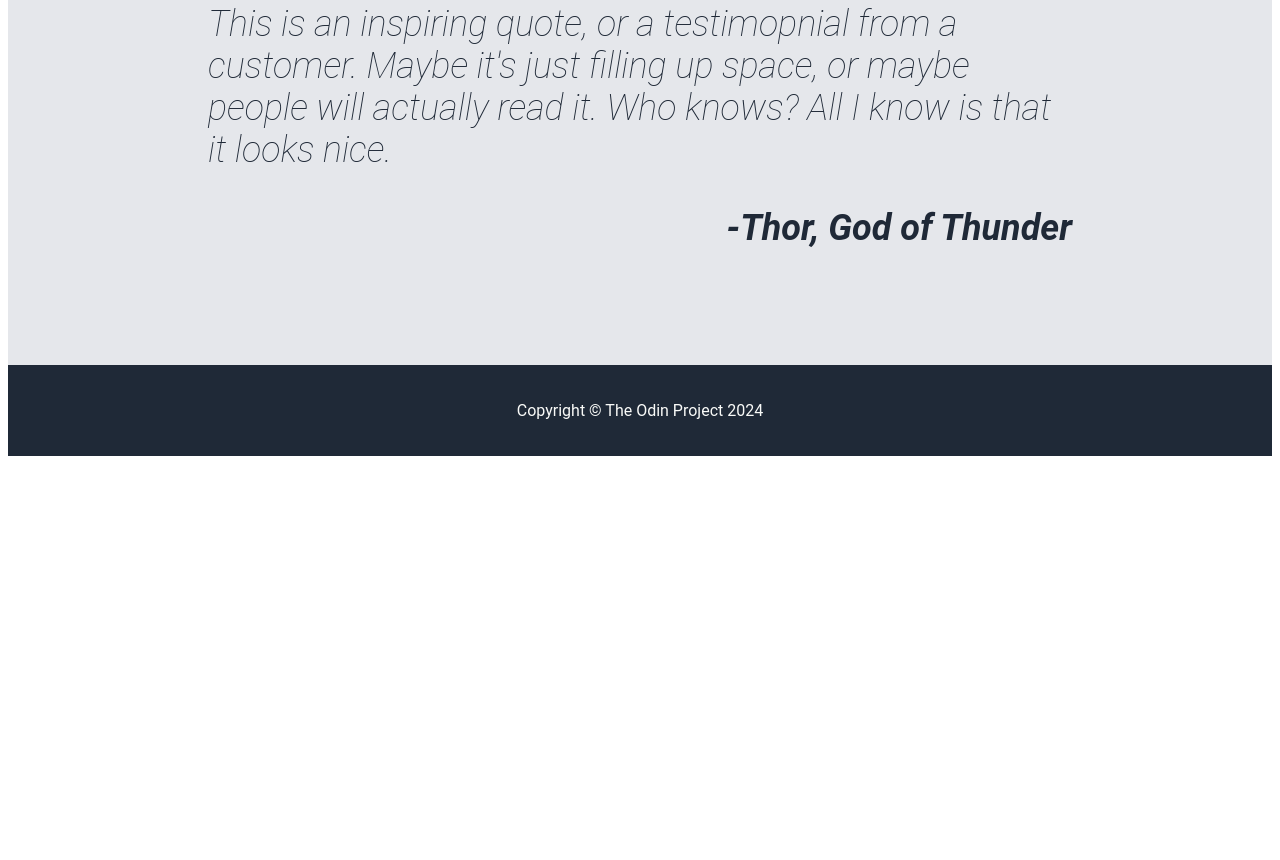
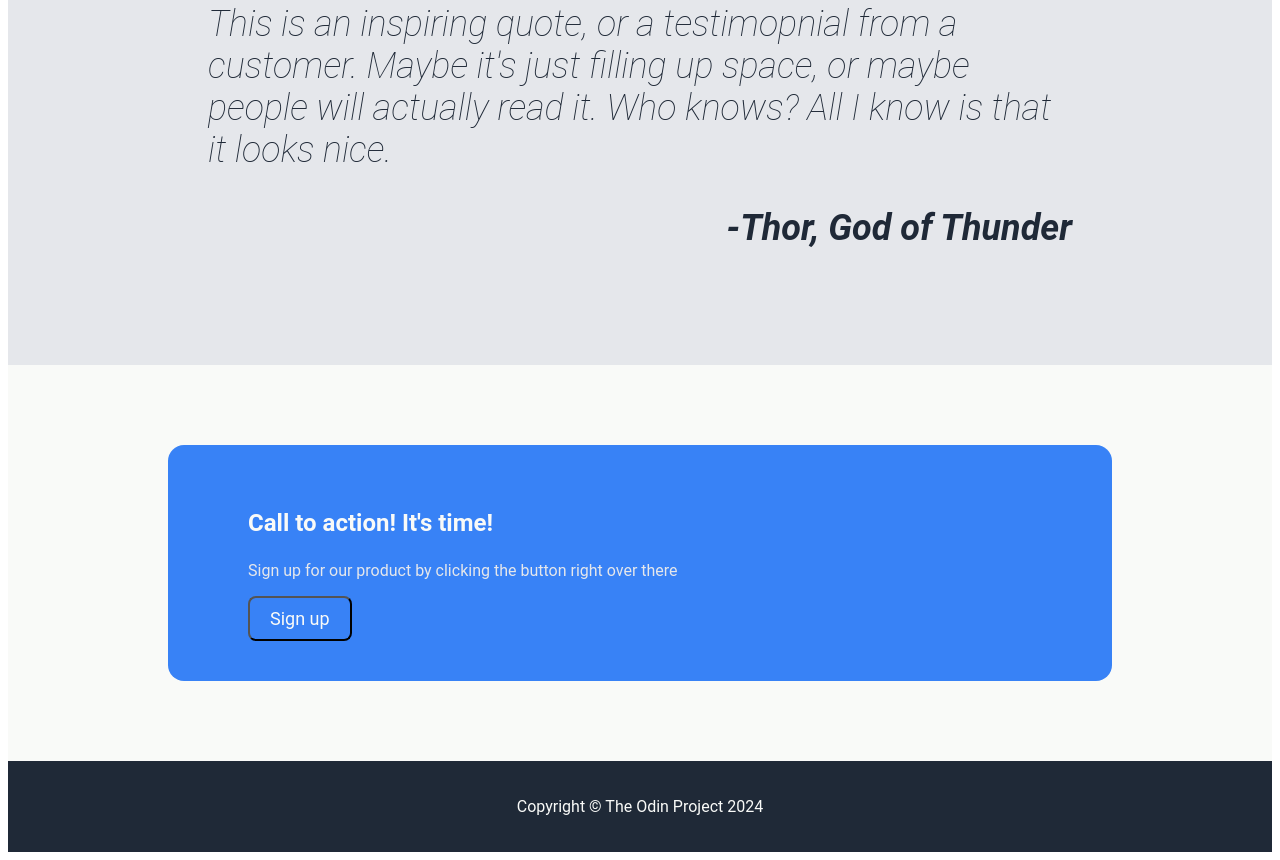
Before and after one commit to hhinkel/QPEE_Website, a plain HTML site: page index.html in a window 1280 px wide. Shown: the part 1016-1876 px from the top of the page. Before the commit the page ends 1480 px from the top, so only its background shows below. Drawn offline with Linux system fonts and the light colour scheme.

Commit message:
Adding call to action

```diff
--- a/index.html
+++ b/index.html
@@ -55,6 +55,13 @@
             Who knows? All I know is that it looks nice.</p>
         <p class="author"><strong>-Thor, God of Thunder</strong></p>
     </div>
+    <div class="action">
+        <div class="box">
+            <p class="call"><strong>Call to action! It's time!</strong></p>
+            <p class="sign_up">Sign up for our product by clicking the button right over there</p>
+        <button type="button">Sign up</button>
+        </div>
+    </div>
     <div class="footer">
         <p>Copyright &#169 The Odin Project 2024</p>
     </div>
--- a/style.css
+++ b/style.css
@@ -68,6 +68,7 @@ button {
     padding: 10px;
     padding-left: 20px;
     padding-right: 20px;
+    flex: 1;
 }
 
 .header_image {
@@ -142,6 +143,35 @@ button {
     text-align: right;
 }
 
+.action {
+    background-color: #F9FAF8;
+    display: flex;
+    flex-direction: column;
+}
+
+.box {
+    background-color: #3882F6;
+    border-radius: 16px;
+    margin-left: 160px;
+    margin-right: 160px;
+    margin-top: 80px;
+    margin-bottom: 80px;
+    padding-left: 80px;
+    padding-top: 40px;
+    padding-bottom: 40px;
+    flex: 1;
+}
+
+.sign_up {
+    color: #E5E7EB;
+    font-size: 16px;
+}
+
+.call{
+    color: #F9FAF8;
+    font-size: 24px;
+}
+
 .footer {
     color: #F9FAF8;
     background-color: #1F2937;
```
